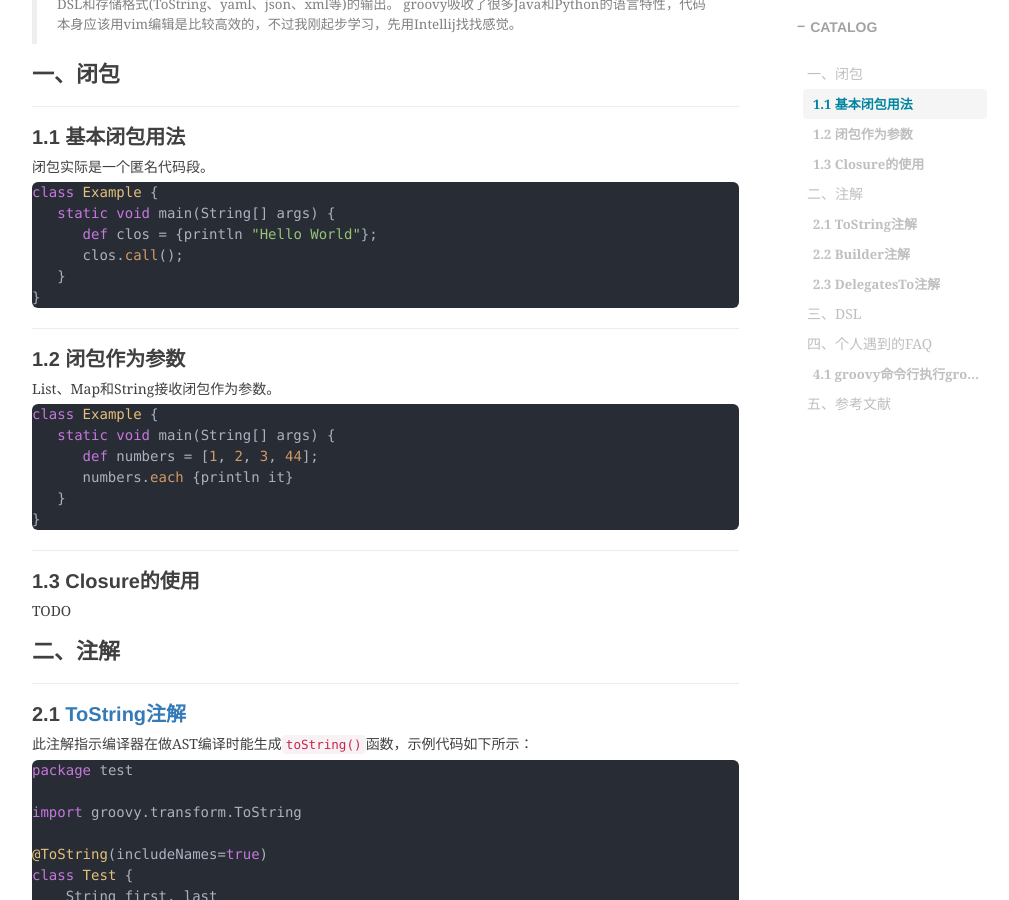
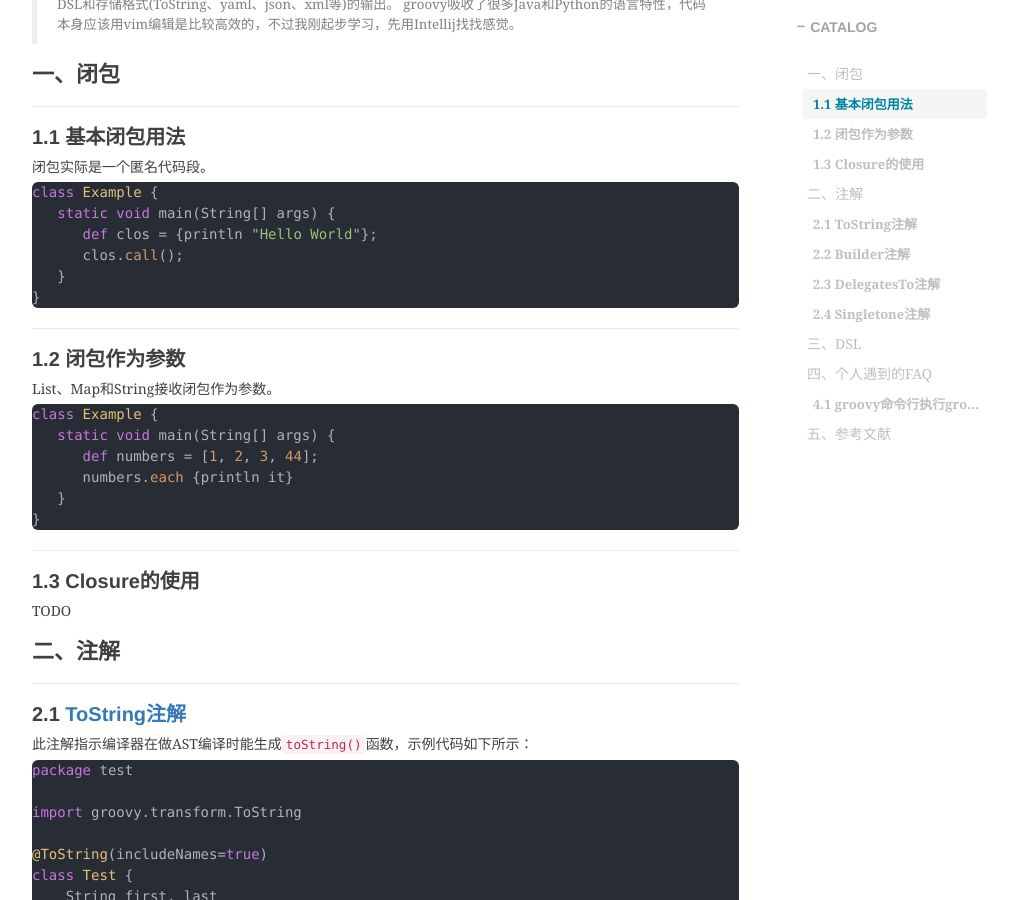
Before and after one commit to shihai1991/shihai1991.github.io, a Jekyll site: the page built from _posts/2023-03-01-groovy学习.md, in a window 1280 px wide and 900 px high, scrolled down 541 px. Shown: the whole window, without its empty margins (233-1242 px from the left). Built offline with Jekyll 4.4.1, drawn with Linux system fonts in a browser that asks for light colours; nearby versions of some CDN libraries; comment, search, counter and statistics services are not loaded.

Commit message:
Update 2023-03-01-groovy学习.md

````diff
--- a/_posts/2023-03-01-groovy学习.md
+++ b/_posts/2023-03-01-groovy学习.md
@@ -188,6 +188,9 @@
 }
 ```
 
+## 2.4 Singletone注解
+TODO
+
 # 三、DSL
 
 ```groovy
````
